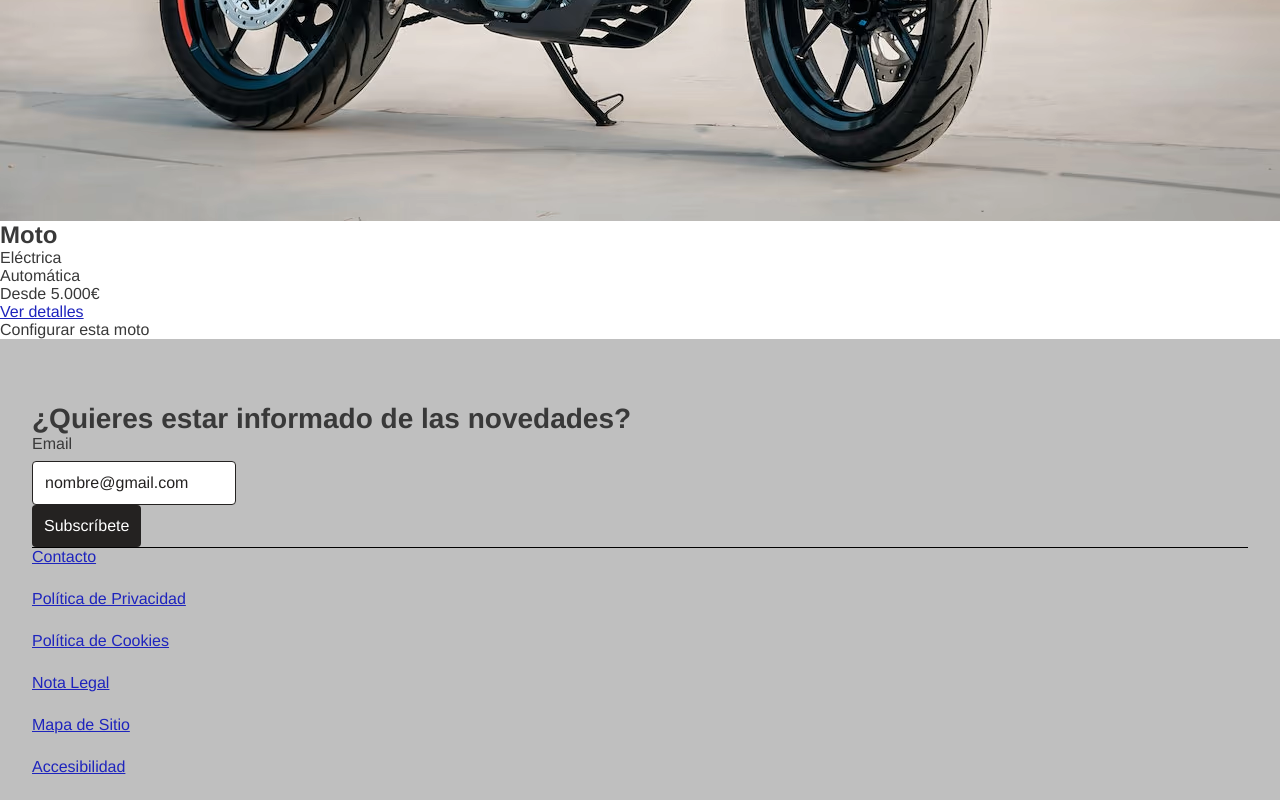
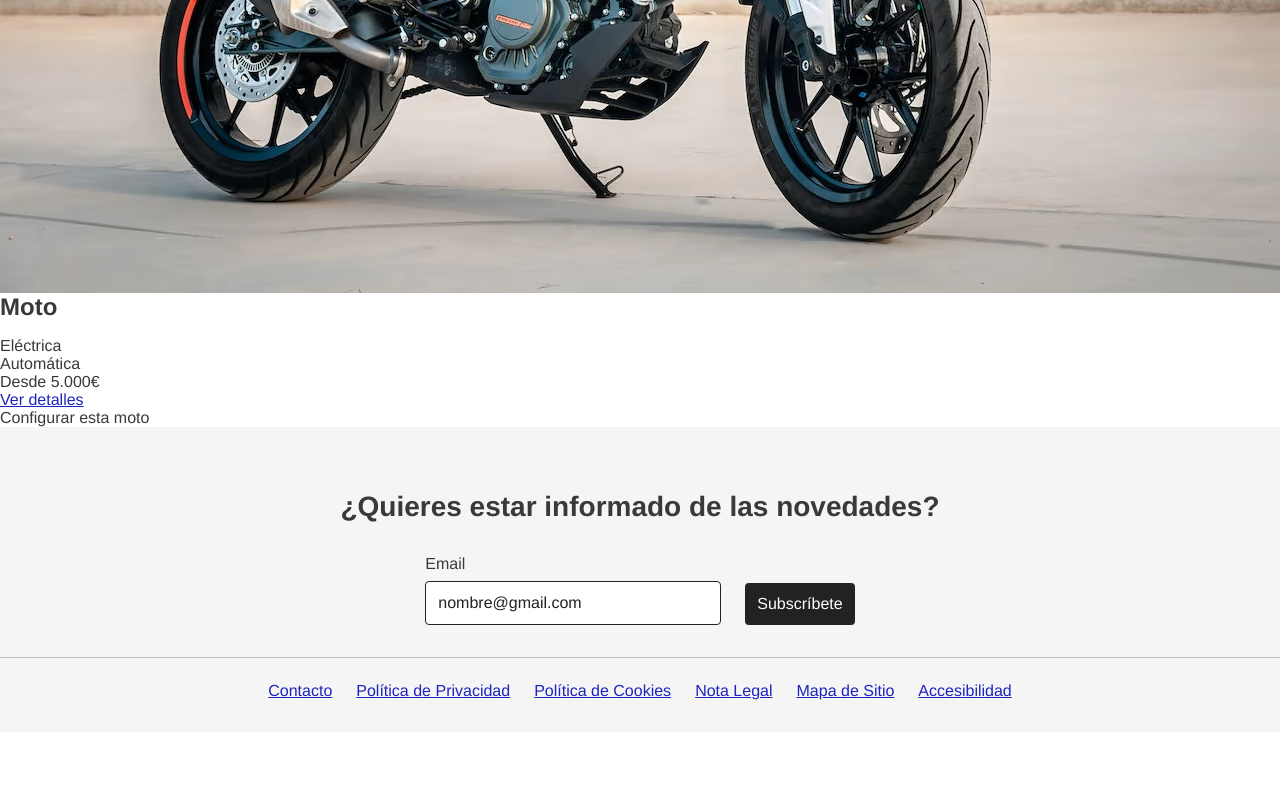
Before and after one commit to CristinaMitrica/Motorcycle-HTML-CSS-SCSS, a plain HTML site: page index.html in a window 1280 px wide. Shown: the part 848-1648 px from the top of the page. After the commit the page ends 1580 px from the top, so only its background shows below. Drawn offline with Linux system fonts and the light colour scheme.

Commit message:
Trabajando en el footer

```diff
--- a/src/scss/04-atoms/_fonts.scss
+++ b/src/scss/04-atoms/_fonts.scss
@@ -12,16 +12,19 @@ body {
 h1 {
     font-weight: var(--font-weight-bold);
     font-size: var(--font-size-h1);
+    margin-bottom: var(--spacing-40);
 }
 
 h2 {
     font-weight: var(--font-weight-bold);
     font-size: var(--font-size-h2);
+    margin-bottom: var(--spacing-32);
 }
 
 h3 {
     font-weight: var(--font-weight-bold);
     font-size: var(--font-size-h3);
+    margin-bottom: var(--spacing-16);
 }
 
 .body--size-14 {
--- a/src/scss/05-molecules/_footer-nav.scss
+++ b/src/scss/05-molecules/_footer-nav.scss
@@ -1,6 +1,15 @@
 .footer-nav {
+    border-top: var(--border-1) solid var(--color-grey);
+    padding-top: var(--spacing-24);
+    padding-bottom: var(--spacing-32);
+    padding-left: var(--spacing-32);
+    padding-right: var(--spacing-32);
     display: flex;
     flex-direction: column;
     gap: var(--spacing-24);
-    border-top: 1px solid black;
+
+    @include breakpoint($break-large) {
+        flex-direction: row;
+        justify-content: center;
+    }
 }
--- a/src/scss/05-molecules/_footer-newsletter.scss
+++ b/src/scss/05-molecules/_footer-newsletter.scss
@@ -0,0 +1,39 @@
+.footer__newsletter {
+    padding-top: var(--spacing-64);
+    padding-bottom: var(--spacing-32);
+    padding-left: var(--spacing-32);
+    padding-right: var(--spacing-32);
+    display: flex;
+    flex-direction: column;
+
+    @include breakpoint($break-large) {
+        align-items: center;
+    }
+}
+
+.footer-newsletter__fieldset {
+    display: flex;
+    flex-direction: column;
+    gap: var(--spacing-24);
+
+    @include breakpoint($break-large) {
+        flex-direction: row;
+        align-items: flex-end;
+    }
+}
+
+.footer-newsletter__input {
+    width: 100%;
+
+    @include breakpoint($break-large) {
+        width: #{pxToRem(296px)};
+    }
+}
+
+.footer-newsletter__btn {
+    width: 100%;
+
+    @include breakpoint($break-large) {
+        width: auto;
+    }
+}
--- a/src/scss/06-organisms/_footer.scss
+++ b/src/scss/06-organisms/_footer.scss
@@ -1,7 +1,3 @@
 .footer {
-    padding-top: var(--spacing-64);
-    padding-bottom: var(--spacing-24);
-    padding-left: var(--spacing-32);
-    padding-right: var(--spacing-32);
-    background-color: var(--color-grey);
+    background-color: var(--color-low-grey);
 }
```
Also changed, not shown: index.html (line endings or trailing spaces), src/scss/03-tokens/_fonts.scss (line endings or trailing spaces), src/scss/app.css.
